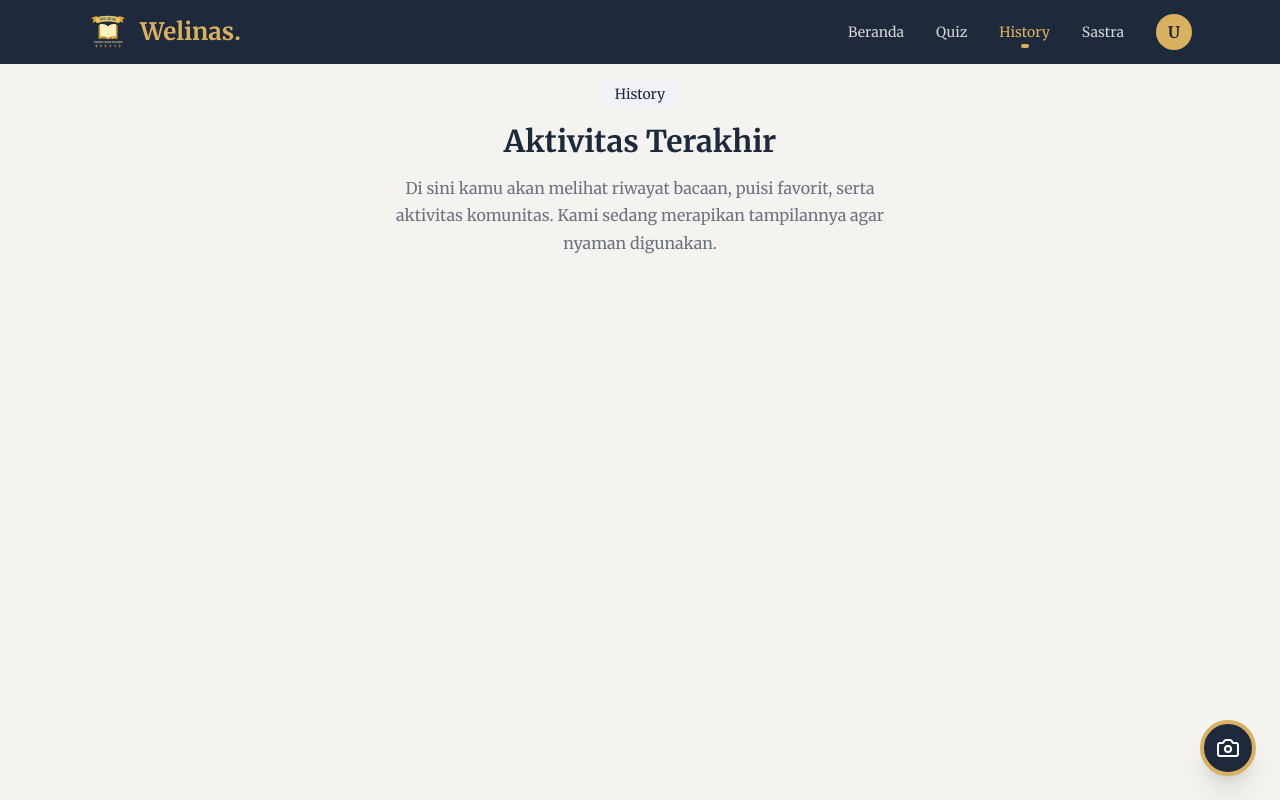
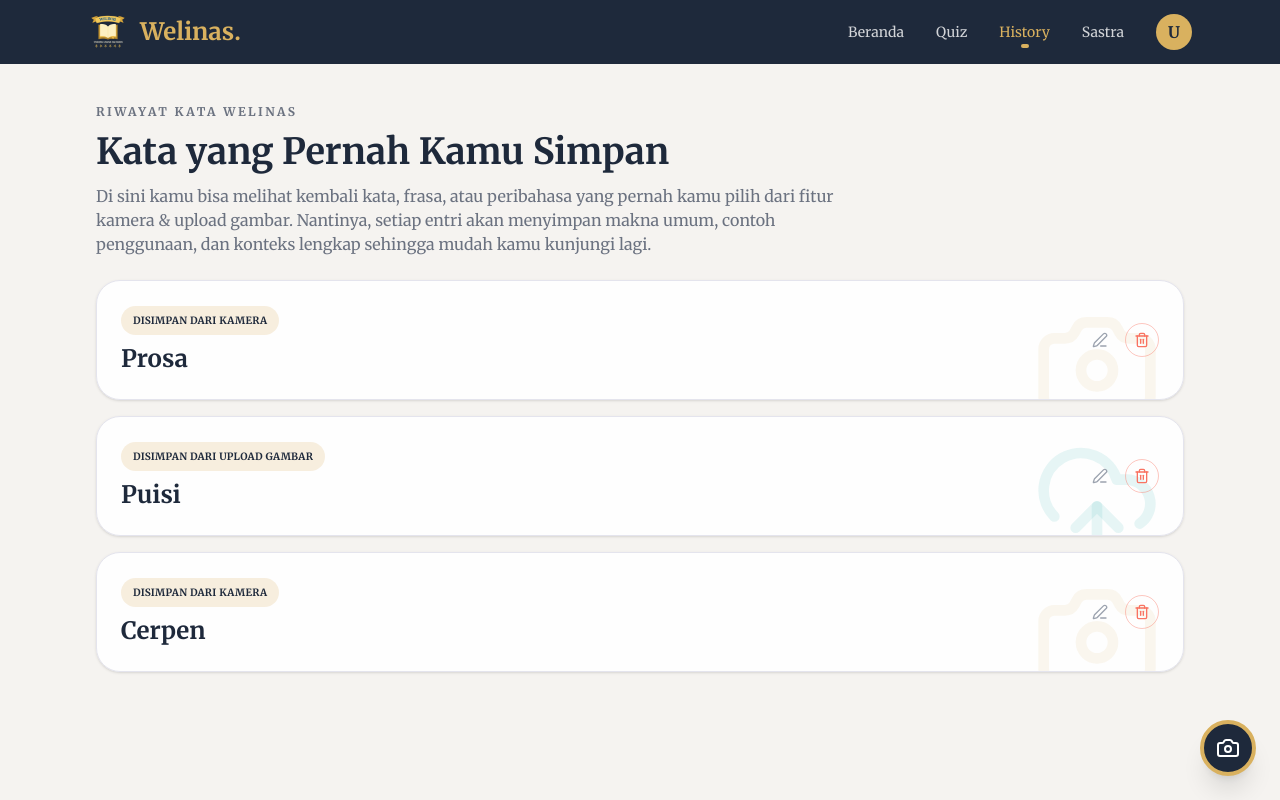
Before and after one commit to sukmabrahmantya/welinas, a Next.js app: page /dashboard/history in a window 1280 px wide. Built offline with nearby package versions, Linux system fonts and the light colour scheme.

Commit message:
feat: history page

```diff
--- a/app/dashboard/history/page.tsx
+++ b/app/dashboard/history/page.tsx
@@ -1,18 +1,218 @@
+"use client";
+
+import { useMemo, useState } from "react";
+import {
+  ChevronRight,
+  Edit3,
+  Trash2,
+  X,
+  AlertTriangle,
+  Camera,
+  UploadCloud,
+} from "lucide-react";
+import { MATERI_SASTRA } from "@/data/materi";
+
+type HistoryItem = (typeof MATERI_SASTRA)[number];
+
 export default function HistoryPage() {
+  const [items, setItems] = useState<HistoryItem[]>(MATERI_SASTRA);
+  const [detailItem, setDetailItem] = useState<HistoryItem | null>(null);
+  const [deleteTarget, setDeleteTarget] = useState<HistoryItem | null>(null);
+
+  const hasItems = useMemo(() => items.length > 0, [items]);
+
+  const handleOpenDetail = (item: HistoryItem) => {
+    setDetailItem(item);
+  };
+
+  const handleCloseDetail = () => {
+    setDetailItem(null);
+  };
+
+  const handleAskDelete = (item: HistoryItem) => {
+    setDeleteTarget(item);
+  };
+
+  const handleCancelDelete = () => {
+    setDeleteTarget(null);
+  };
+
+  const handleConfirmDelete = () => {
+    if (!deleteTarget) return;
+    setItems((prev) => prev.filter((it) => it.id !== deleteTarget.id));
+    setDeleteTarget(null);
+  };
+
   return (
-    <div className="flex flex-col h-full justify-center text-center space-y-4 p-4">
-      <div>
-        <span className="px-4 py-1.5 rounded-full bg-[#F0F2F8] text-[#1E293B] text-sm font-medium">
-          History
-        </span>
-        <h2 className="mt-4 text-3xl font-semibold text-[#1E293B]">
-          Aktivitas Terakhir
-        </h2>
+    <div className="flex h-full flex-col gap-6 max-w-6xl mx-auto px-4 sm:px-6 lg:px-8 py-6 sm:py-10 w-full">
+      <div className="space-y-3">
+        <p className="text-xs font-semibold uppercase tracking-[0.2em] text-[#6B7280]">
+          Riwayat Kata Welinas
+        </p>
+        <h1 className="text-3xl sm:text-4xl font-semibold text-[#1E293B]">
+          Kata yang Pernah Kamu Simpan
+        </h1>
+        <p className="text-sm sm:text-base text-[#6B7280] max-w-3xl">
+          Di sini kamu bisa melihat kembali kata, frasa, atau peribahasa yang
+          pernah kamu pilih dari fitur kamera & upload gambar. Nantinya, setiap
+          entri akan menyimpan makna umum, contoh penggunaan, dan konteks
+          lengkap sehingga mudah kamu kunjungi lagi.
+        </p>
       </div>
-      <p className="text-[#6B7280] max-w-lg mx-auto">
-        Di sini kamu akan melihat riwayat bacaan, puisi favorit, serta aktivitas
-        komunitas. Kami sedang merapikan tampilannya agar nyaman digunakan.
-      </p>
+
+      <div className="grid gap-4 grid-cols-1">
+        {!hasItems ? (
+          <div className="col-span-full w-full rounded-3xl border border-dashed border-[#D4D4D8] bg-white/80 p-8 text-center text-[#6B7280]">
+            Belum ada riwayat tersimpan.
+            <br />
+            Simpan kata dari hasil kamera atau upload gambar untuk muncul di
+            halaman ini.
+          </div>
+        ) : (
+          items.map((item, index) => {
+            const isCamera = index % 2 === 0;
+            const sourceLabel = isCamera ? "Kamera" : "Upload Gambar";
+
+            return (
+              <button
+                key={item.id}
+                type="button"
+                onClick={() => handleOpenDetail(item)}
+                className="group relative w-full rounded-3xl border border-[#E4E4ED] bg-white/90 p-6 text-left shadow-sm transition hover:-translate-y-1 hover:shadow-xl cursor-pointer overflow-hidden"
+              >
+                {/* background icon dekoratif */}
+                <div className="pointer-events-none absolute bottom-[-25%] right-[2%]">
+                  {isCamera ? (
+                    <Camera className="h-24 w-24 sm:h-32 sm:w-32 text-brand-gold/10" />
+                  ) : (
+                    <UploadCloud className="h-24 w-24 sm:h-32 sm:w-32 text-accent-teal/10" />
+                  )}
+                </div>
+
+                <div className="relative flex items-center justify-between gap-4">
+                  <div className="space-y-1">
+                    <span className="inline-flex items-center gap-2 rounded-full bg-brand-gold/20 px-3 py-1.5 text-[10px] font-semibold uppercase tracking-wide text-primary">
+                      Disimpan dari {sourceLabel}
+                    </span>
+                    <h3 className="text-2xl font-semibold text-[#1E293B] mt-1">
+                      {item.title}
+                    </h3>
+                  </div>
+
+                  <div className="flex flex-col items-end gap-2">
+                    <div className="flex items-center gap-2">
+                      {/* Edit – masih disabled */}
+                      <button
+                        type="button"
+                        disabled
+                        onClick={(e) => e.stopPropagation()}
+                        className="rounded-full border border-transparent p-2 text-[#9CA3AF] cursor-not-allowed"
+                        title="Fitur edit segera hadir"
+                      >
+                        <Edit3 className="h-4 w-4" />
+                      </button>
+
+                      {/* Delete */}
+                      <button
+                        type="button"
+                        onClick={(e) => {
+                          e.stopPropagation();
+                          handleAskDelete(item);
+                        }}
+                        className="rounded-full border border-[#F97362]/40 p-2 text-[#F97362] hover:bg-[#FFF1ED] transition"
+                        title="Hapus dari riwayat"
+                      >
+                        <Trash2 className="h-4 w-4" />
+                      </button>
+                    </div>
+                  </div>
+                </div>
+              </button>
+            );
+          })
+        )}
+      </div>
+
+      {detailItem && (
+        <div className="fixed inset-0 z-40 flex items-center justify-center bg-black/40 backdrop-blur-sm">
+          <div className="w-full max-w-lg rounded-3xl bg-white shadow-2xl border border-[#E4E4ED] p-6 sm:p-8 relative">
+            <button
+              type="button"
+              onClick={handleCloseDetail}
+              className="absolute right-4 top-4 rounded-full p-2 text-[#6B7280] hover:bg-[#F3F4F6] transition"
+              aria-label="Tutup"
+            >
+              <X className="h-4 w-4" />
+            </button>
+
+            <div className="space-y-2 mb-4">
+              <p className="text-xs font-semibold uppercase tracking-[0.18em] text-[#9CA3AF]">
+                Detail Kata (Coming Soon)
+              </p>
+              <h2 className="text-2xl font-semibold text-[#1E293B]">
+                {detailItem.title}
+              </h2>
+            </div>
+
+            <div className="rounded-2xl border border-dashed border-[#E4E4ED] bg-[#F9FAFB] px-4 py-6 text-center text-sm text-[#6B7280]">
+              Konten detail untuk kata ini akan ditampilkan di sini.
+              <br />
+              Misalnya: makna umum, contoh kalimat, asal-usul, dan catatan
+              tambahan dari hasil analisis OCR.
+            </div>
+
+            <div className="mt-6 flex justify-end">
+              <button
+                type="button"
+                onClick={handleCloseDetail}
+                className="rounded-2xl border border-[#D4D4D8] px-4 py-2 text-sm font-medium text-[#1F2937] hover:bg-[#F3F4F6] transition"
+              >
+                Tutup
+              </button>
+            </div>
+          </div>
+        </div>
+      )}
+
+      {deleteTarget && (
+        <div className="fixed inset-0 z-50 flex items-center justify-center bg-black/40 backdrop-blur-sm">
+          <div className="w-full max-w-md rounded-3xl bg-white shadow-2xl border border-[#E4E4ED] p-6 sm:p-8">
+            <div className="flex items-start gap-3">
+              <div className="mt-1 rounded-full bg-[#FEF2F2] p-2 text-[#DC2626]">
+                <AlertTriangle className="h-5 w-5" />
+              </div>
+              <div className="space-y-1">
+                <h2 className="text-lg font-semibold text-[#111827]">
+                  Hapus dari riwayat?
+                </h2>
+                <p className="text-sm text-[#6B7280]">
+                  Kata{" "}
+                  <span className="font-semibold">“{deleteTarget.title}”</span>{" "}
+                  akan dihapus dari riwayat tersimpan. Tindakan ini tidak dapat
+                  dibatalkan.
+                </p>
+              </div>
+            </div>
+
+            <div className="mt-6 flex justify-end gap-3">
+              <button
+                type="button"
+                onClick={handleCancelDelete}
+                className="rounded-2xl border border-[#D4D4D8] px-4 py-2 text-sm font-medium text-[#1F2937] hover:bg-[#F3F4F6] transition"
+              >
+                Batal
+              </button>
+              <button
+                type="button"
+                onClick={handleConfirmDelete}
+                className="rounded-2xl bg-[#DC2626] px-4 py-2 text-sm font-medium text-white hover:bg-[#B91C1C] transition"
+              >
+                Hapus
+              </button>
+            </div>
+          </div>
+        </div>
+      )}
     </div>
   );
 }
--- a/app/dashboard/page.tsx
+++ b/app/dashboard/page.tsx
@@ -65,7 +65,8 @@ export default function DashboardPage() {
   };
 
   return (
-    <div className="bg-slate-100 w-full h-auto lg:h-[calc(100vh-4rem)] overflow-visible lg:overflow-hidden p-6 sm:p-8 lg:p-12 flex flex-col gap-4 sm:gap-6">
+    <div className="flex h-full flex-col gap-6 max-w-6xl mx-auto px-4 sm:px-6 lg:px-8 py-6 sm:py-10 w-full lg:h-[calc(100vh-4rem)]">
+      <div className=" w-full h-auto  overflow-visible lg:overflow-hidden flex flex-col gap-4 sm:gap-6">
         <div className="flex h-full flex-col gap-4 lg:flex-row lg:gap-6">
           <aside className="w-full lg:w-72 shrink-0 flex flex-col items-start gap-3">
             {DASHBOARD_MENUS.map((menu) => (
@@ -149,5 +150,6 @@ export default function DashboardPage() {
           </main>
         </div>
       </div>
+    </div>
   );
 }
```
Lines whose indentation alone changed are shown as unchanged.
